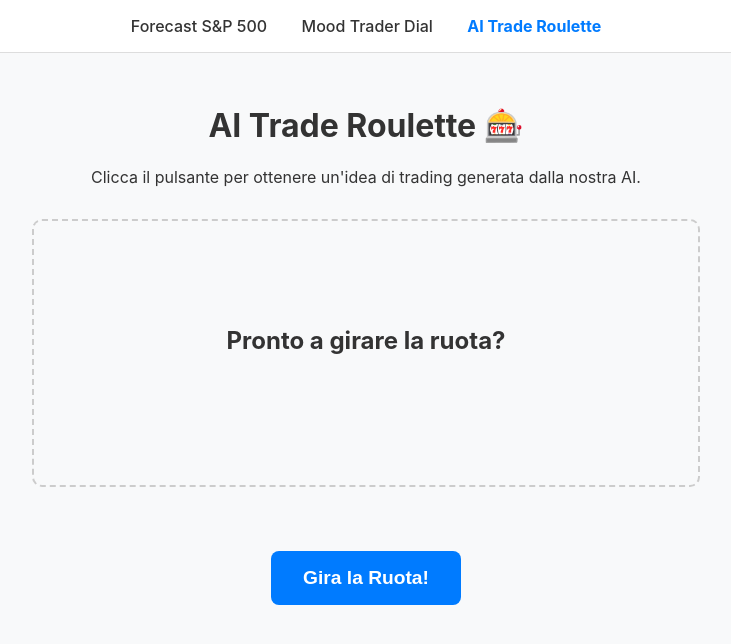
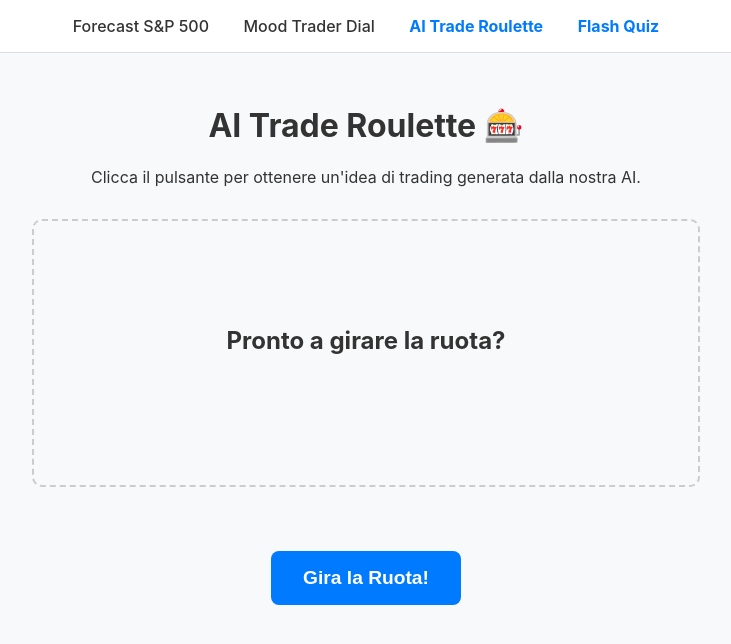
Before and after one commit to davidoggoo/Finance_Machine_Learning, a plain HTML site: page roulette.html in a window 1280 px wide. Shown: the whole page, without its empty margins (274-1005 px from the left). Drawn offline with Linux system fonts and the light colour scheme.

Commit message:
Update roulette.html

```diff
--- a/roulette.html
+++ b/roulette.html
@@ -24,6 +24,7 @@
           <a href="/Finance_Machine_Learning/">Forecast S&P 500</a>
           <a href="/Finance_Machine_Learning/mood-dial.html">Mood Trader Dial</a>
           <a href="/Finance_Machine_Learning/roulette.html" class="active">AI Trade Roulette</a>
+            <a href="/Finance_Machine_Learning/quiz.html" class="active">Flash Quiz</a>
         </nav>
     </header>
 
```
